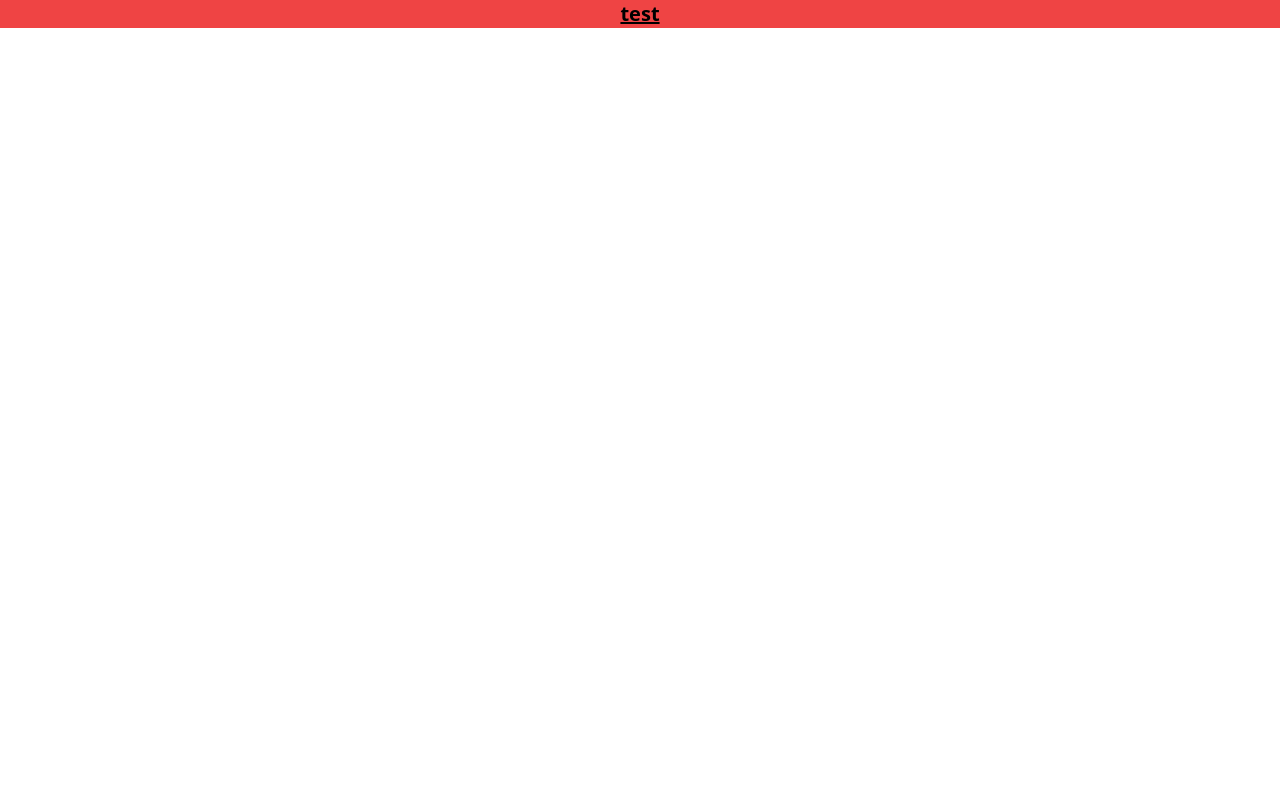
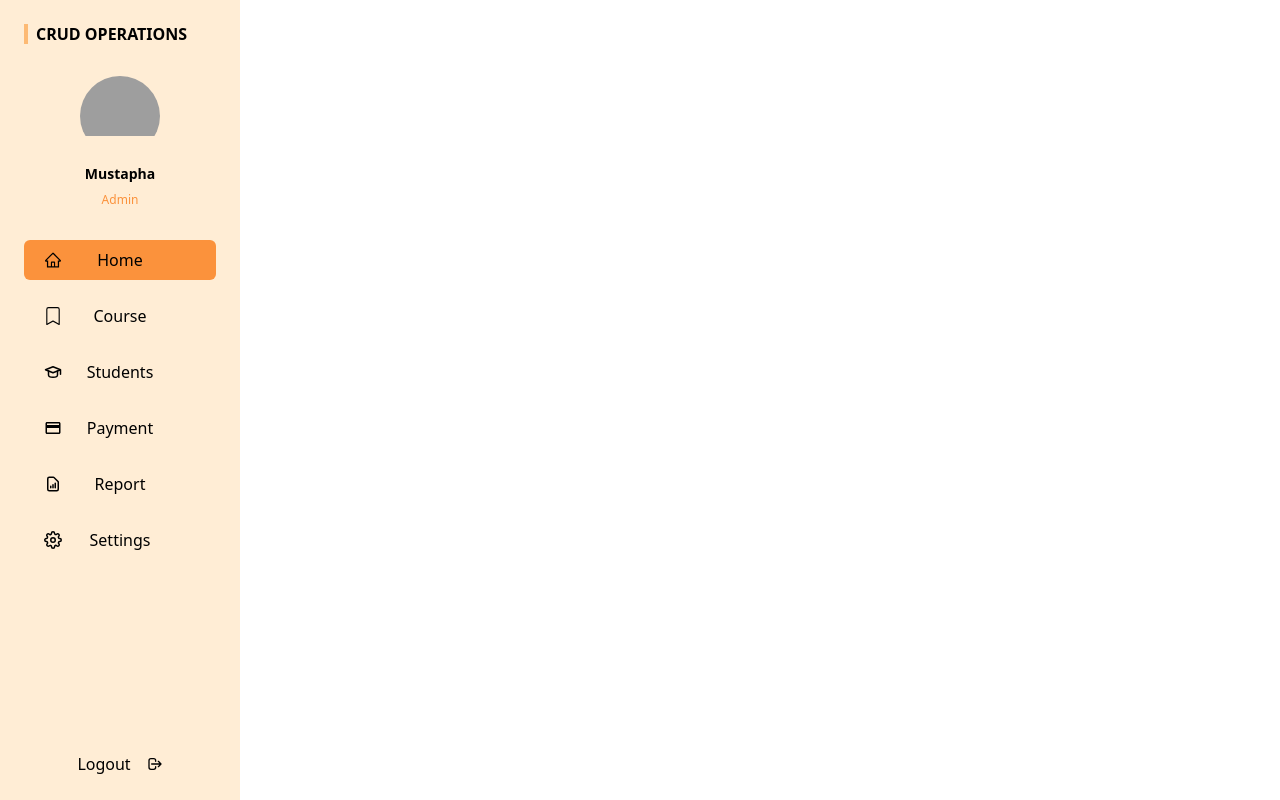
Before and after one commit to mustaphachqoubi/CRUD, a React (Vite) app: page /dashboard in a window 1280 px wide. Built offline with nearby package versions, Linux system fonts and the light colour scheme; grey boxes are pictures that could not be loaded.

Commit message:
done with the leftbar design/style

```diff
--- a/package.json
+++ b/package.json
@@ -12,7 +12,9 @@
     "@reduxjs/toolkit": "^1.9.1",
     "react": "^18.2.0",
     "react-dom": "^18.2.0",
-    "react-redux": "^8.0.5"
+    "react-icons": "^4.7.1",
+    "react-redux": "^8.0.5",
+    "react-router-dom": "^6.6.1"
   },
   "devDependencies": {
     "@types/react": "^18.0.26",
--- a/src/App.tsx
+++ b/src/App.tsx
@@ -1,7 +1,17 @@
+import {Route, Routes} from 'react-router-dom'
+import Dashboard from './pages/Dashboard'
+import Login from './pages/Login'
+import Signup from './pages/Signup'
+
 function App() {
-
   return (
-    <h1 className='underline text-xl font-bold bg-red-500 text-center'>test</h1>
+    <div>
+      <Routes>
+        <Route path='/dashboard' element={<Dashboard />}/>
+        <Route path='/login' element={<Login />}/>
+        <Route path='/signup' element={<Signup />}/>
+      </Routes>
+    </div>
   )
 }
 
--- /dev/null
+++ b/src/components/Home.tsx
@@ -0,0 +1,9 @@
+import React from 'react'
+
+const Home = () => {
+  return (
+    <div>Home</div>
+  )
+}
+
+export default Home
--- /dev/null
+++ b/src/components/Leftbar.tsx
@@ -0,0 +1,81 @@
+import React from "react";
+import { HiOutlineLogout } from "react-icons/hi";
+import { AiOutlineHome } from "react-icons/ai";
+import { BsBookmark } from "react-icons/bs";
+import { TbSchool } from "react-icons/tb";
+import { MdOutlinePayment } from "react-icons/md";
+import { HiOutlineDocumentReport } from "react-icons/hi";
+import { FiSettings } from "react-icons/fi";
+
+const Leftbar = () => {
+  return (
+    <div className="bg-orange-100 w-60 h-screen flex flex-col justify-between p-6">
+      <div className="space-y-8">
+        <div className="flex font-bold gap-2 cursor-pointer">
+          <div className="bg-orange-300 w-1"></div>
+          <h1 className="text-sm md:text-[1em]">CRUD OPERATIONS</h1>
+        </div>
+
+        <div className="flex flex-col justify-center items-center gap-2 cursor-pointer">
+          <div className="rounded-full w-20 h-20 rounded-full overflow-hidden">
+            <img
+              src="https://images.pexels.com/photos/771742/pexels-photo-771742.jpeg?auto=compress&cs=tinysrgb&dpr=1&w=500"
+              alt="admin"
+              className="object-cover"
+            />
+          </div>
+          <h3 className="font-bold text-sm">Mustapha</h3>
+          <h4 className="text-orange-400 text-xs">Admin</h4>
+        </div>
+
+        <div className="flex flex-col gap-4 relative">
+          <div className="flex cursor-pointer justify-center items-center gap-4 text-black p-2 rounded-md bg-orange-400">
+            <div className="text-lg md:flex absolute left-5">
+              <AiOutlineHome />
+            </div>
+            <h3>Home</h3>
+          </div>
+          <div className="flex cursor-pointer justify-center items-center gap-4 text-black p-2 rounded-md hover:bg-orange-200">
+            <div className="text-lg md:flex absolute left-5">
+              <BsBookmark />
+            </div>
+            <h3>Course</h3>
+          </div>
+          <div className="flex cursor-pointer justify-center items-center gap-4 text-black p-2 rounded-md hover:bg-orange-200">
+            <div className="text-lg md:flex absolute left-5">
+              <TbSchool />
+            </div>
+            <h3>Students</h3>
+          </div>
+          <div className="flex cursor-pointer justify-center items-center gap-4 text-black p-2 rounded-md hover:bg-orange-200">
+            <div className="text-lg md:flex absolute left-5">
+              <MdOutlinePayment />
+            </div>
+            <h3>Payment</h3>
+          </div>
+          <div className="flex cursor-pointer justify-center items-center gap-4 text-black p-2 rounded-md hover:bg-orange-200">
+            <div className="text-lg md:flex absolute left-5">
+              <HiOutlineDocumentReport />
+            </div>
+            <h3>Report</h3>
+          </div>
+          <div className="flex cursor-pointer justify-center items-center gap-4 text-black p-2 rounded-md hover:bg-orange-200">
+            <div className="text-lg md:flex absolute left-5">
+              <FiSettings />
+            </div>
+            <h3>Settings</h3>
+          </div>
+        </div>
+      </div>
+
+      <div className="flex gap-4 items-center justify-center cursor-pointer hover:underline">
+        <h3 className="">Logout</h3>
+        <div>
+          <HiOutlineLogout />
+        </div>
+      </div>
+    </div>
+  );
+};
+
+export default Leftbar;
--- /dev/null
+++ b/src/components/Payment.tsx
@@ -0,0 +1,9 @@
+import React from 'react'
+
+const Payment = () => {
+  return (
+    <div>Payment</div>
+  )
+}
+
+export default Payment
--- /dev/null
+++ b/src/components/Students.tsx
@@ -0,0 +1,9 @@
+import React from 'react'
+
+const Students = () => {
+  return (
+    <div>Students</div>
+  )
+}
+
+export default Students
--- a/src/main.tsx
+++ b/src/main.tsx
@@ -1,10 +1,13 @@
-import React from 'react'
-import ReactDOM from 'react-dom/client'
-import App from './App'
-import './index.css'
+import React from "react";
+import ReactDOM from "react-dom/client";
+import App from "./App";
+import "./index.css";
+import { BrowserRouter } from "react-router-dom";
 
-ReactDOM.createRoot(document.getElementById('root') as HTMLElement).render(
+ReactDOM.createRoot(document.getElementById("root") as HTMLElement).render(
   <React.StrictMode>
-    <App />
-  </React.StrictMode>,
-)
+    <BrowserRouter>
+      <App />
+    </BrowserRouter>
+  </React.StrictMode>
+);
--- /dev/null
+++ b/src/pages/Dashboard.tsx
@@ -0,0 +1,12 @@
+import React from 'react'
+import Leftbar from '../components/Leftbar'
+
+const Dashboard = () => {
+  return (
+    <div>
+      <Leftbar />
+    </div>
+  )
+}
+
+export default Dashboard
--- /dev/null
+++ b/src/pages/Login.tsx
@@ -0,0 +1,9 @@
+import React from 'react'
+
+const Login = () => {
+  return (
+    <div>Login</div>
+  )
+}
+
+export default Login
--- /dev/null
+++ b/src/pages/Signup.tsx
@@ -0,0 +1,9 @@
+import React from 'react'
+
+const Signup = () => {
+  return (
+    <div>Signup</div>
+  )
+}
+
+export default Signup
--- a/tailwind.config.cjs
+++ b/tailwind.config.cjs
@@ -5,6 +5,11 @@ module.exports = {
     "./src/**/*.{js,ts,jsx,tsx}",
   ],
   theme: {
+    // colors: {
+    //   primary: '#FEAF00',
+    //   halfPrimary: '#F8D442',
+    //   secondary: '#F2EAE1'
+    // },
     extend: {},
   },
   plugins: [],
```
Also changed, not shown: src/assets/img/admin.jpg (added), src/assets/img/index.tsx (added), 1 other file (tests, documents, lock files or other folders).
